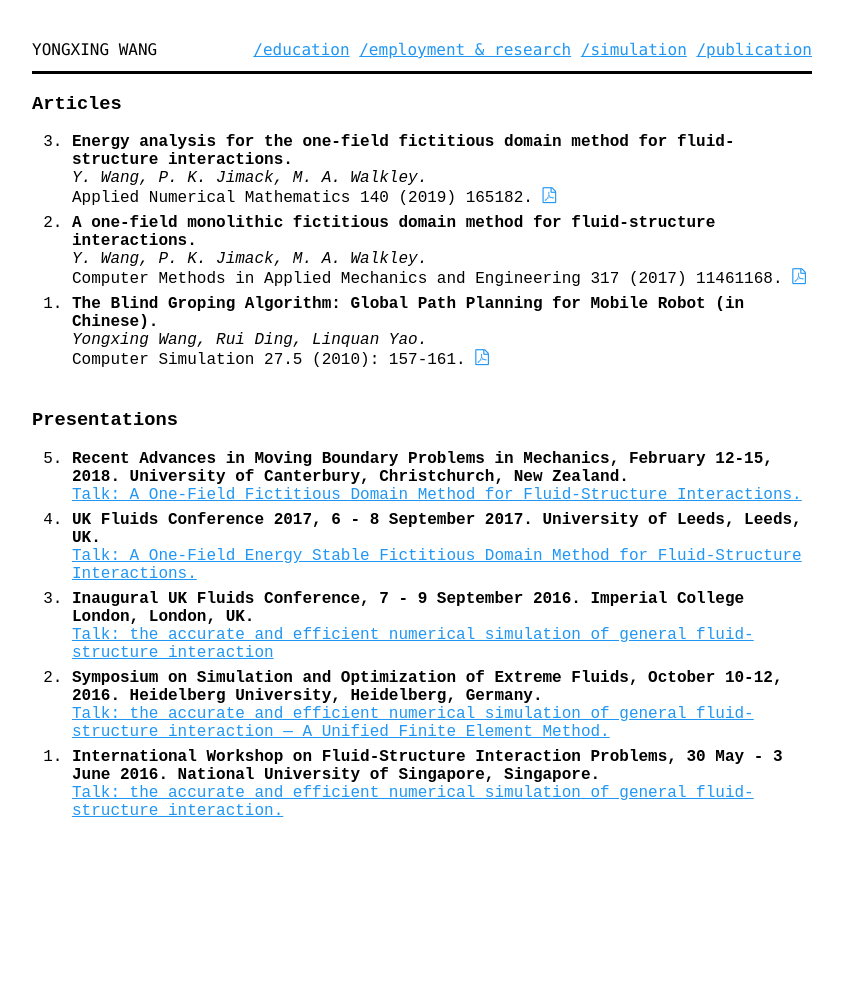
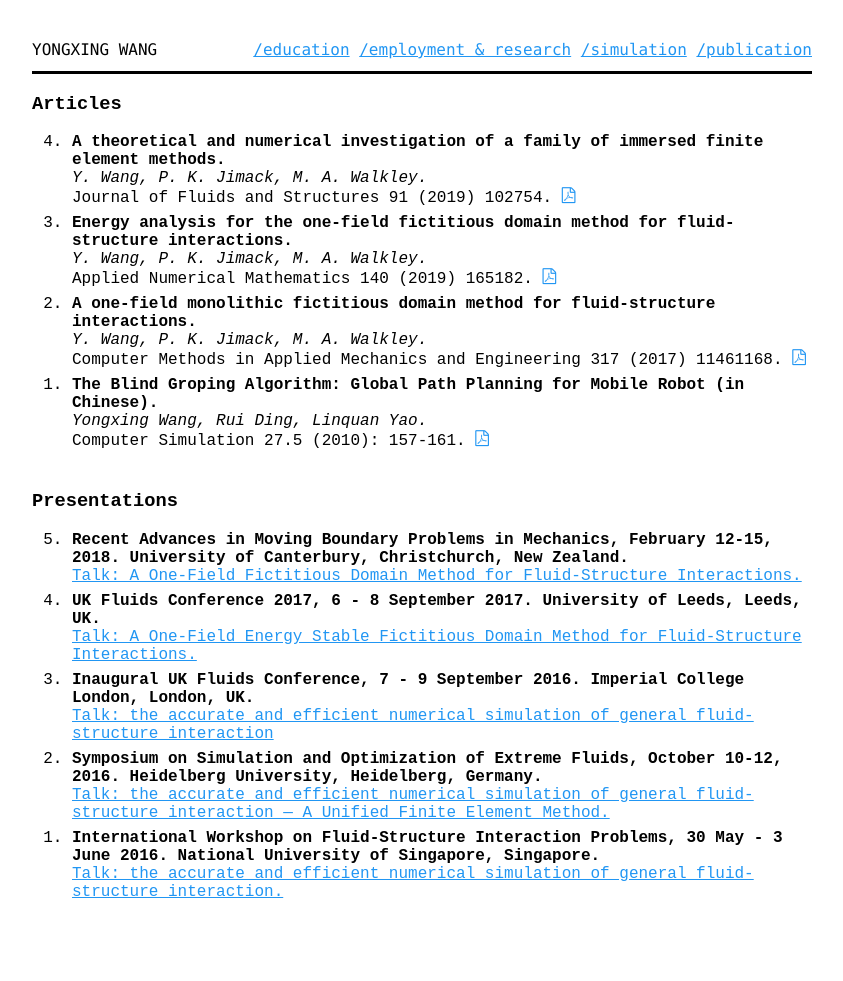
Before and after one commit to yongxingwang/yongxingwang.github.io, a Jekyll site: the page built from publication.html, in a window 1280 px wide. Shown: the whole page, without its empty margins (218-1061 px from the left). Built offline with Jekyll 4.4.1, drawn with Linux system fonts in a browser that asks for light colours; some web fonts are replaced; before the commit the page ends 900 px from its top, so only the background shows below that.

Commit message:
Update publication.html

```diff
--- a/publication.html
+++ b/publication.html
@@ -38,6 +38,13 @@ title: publication
             <h1>Articles</h1>
         </header>
         <ol class="pub" reversed>
+            <li>
+                <span class="ptitle">A theoretical and numerical investigation of a family of immersed finite element methods.</span>
+                <span class="author">Y. Wang, P. K. Jimack, M. A. Walkley.</span>
+                <span class="meta">Journal of Fluids and Structures 91 (2019) 102754.
+                    <a href="assets/pdf/compare2019.pdf"><i class="icon-file-pdf-o" aria-hidden="true"><span class="sr">PDF</span></i></a></span>
+            </li>
+
             <li>
                 <span class="ptitle">Energy analysis for the one-field fictitious domain method for fluid-structure interactions.</span>
                 <span class="author">Y. Wang, P. K. Jimack, M. A. Walkley.</span>
```
